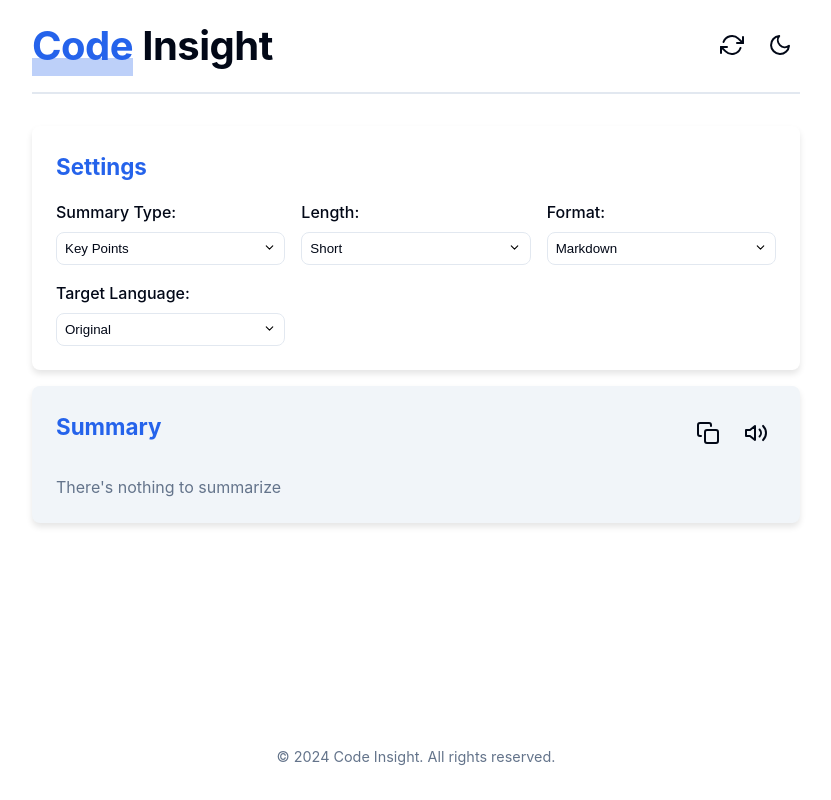
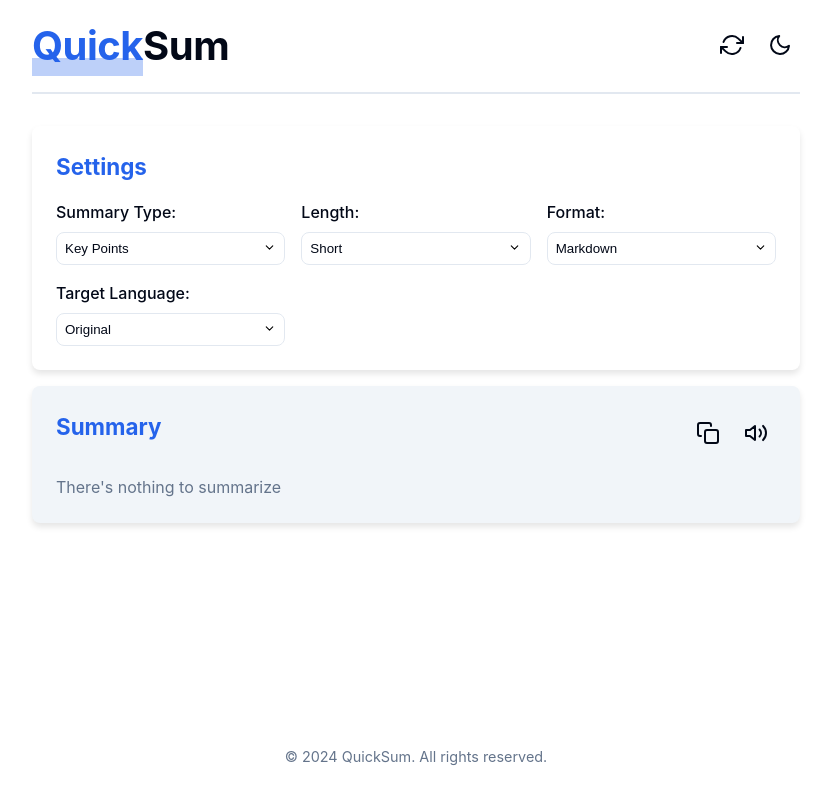
Before and after one commit to supermarios77/CodeInsight, a website with bundled scripts: page sidepanel/index.html in a window 1280 px wide. Shown: the whole page, without its empty margins (224-1055 px from the left). Built offline with nearby package versions, Linux system fonts and the light colour scheme; some packages are replaced by stand-ins of ours.

Commit message:
⚡ Rename Extension to QuickSum

```diff
--- a/package.json
+++ b/package.json
@@ -1,5 +1,5 @@
 {
-  "name": "CodeInsight",
+  "name": "QuickSum",
   "private": true,
   "version": "1.0.0",
   "description": "",
--- a/sidepanel/index.html
+++ b/sidepanel/index.html
@@ -10,7 +10,7 @@
 <body>
     <div class="container">
         <header>
-            <h1><span class="highlight">Code</span> Insight</h1>
+            <h1><span class="highlight">Quick</span>Sum</h1>
             <div class="header-actions">
                 <button id="refresh-button" class="icon-button" aria-label="Refresh summary">
                     <svg xmlns="http://www.w3.org/2000/svg" width="24" height="24" viewBox="0 0 24 24" fill="none" stroke="currentColor" stroke-width="2" stroke-linecap="round" stroke-linejoin="round" class="feather feather-refresh-cw"><polyline points="23 4 23 10 17 10"></polyline><polyline points="1 20 1 14 7 14"></polyline><path d="M3.51 9a9 9 0 0 1 14.85-3.36L23 10M1 14l4.64 4.36A9 9 0 0 0 20.49 15"></path></svg>
@@ -80,7 +80,7 @@
             </section>
         </main>
         <footer>
-            <p>&copy; 2024 Code Insight. All rights reserved.</p>
+            <p>&copy; 2024 QuickSum. All rights reserved.</p>
         </footer>
     </div>
     <div id="toast" class="toast" role="alert" aria-live="assertive" aria-atomic="true"></div>
```
Also changed, not shown: README.md, dist/images/icon.png, dist/manifest.json, dist/sidepanel/index.html, images/icon.png, manifest.json, 1 other file.
